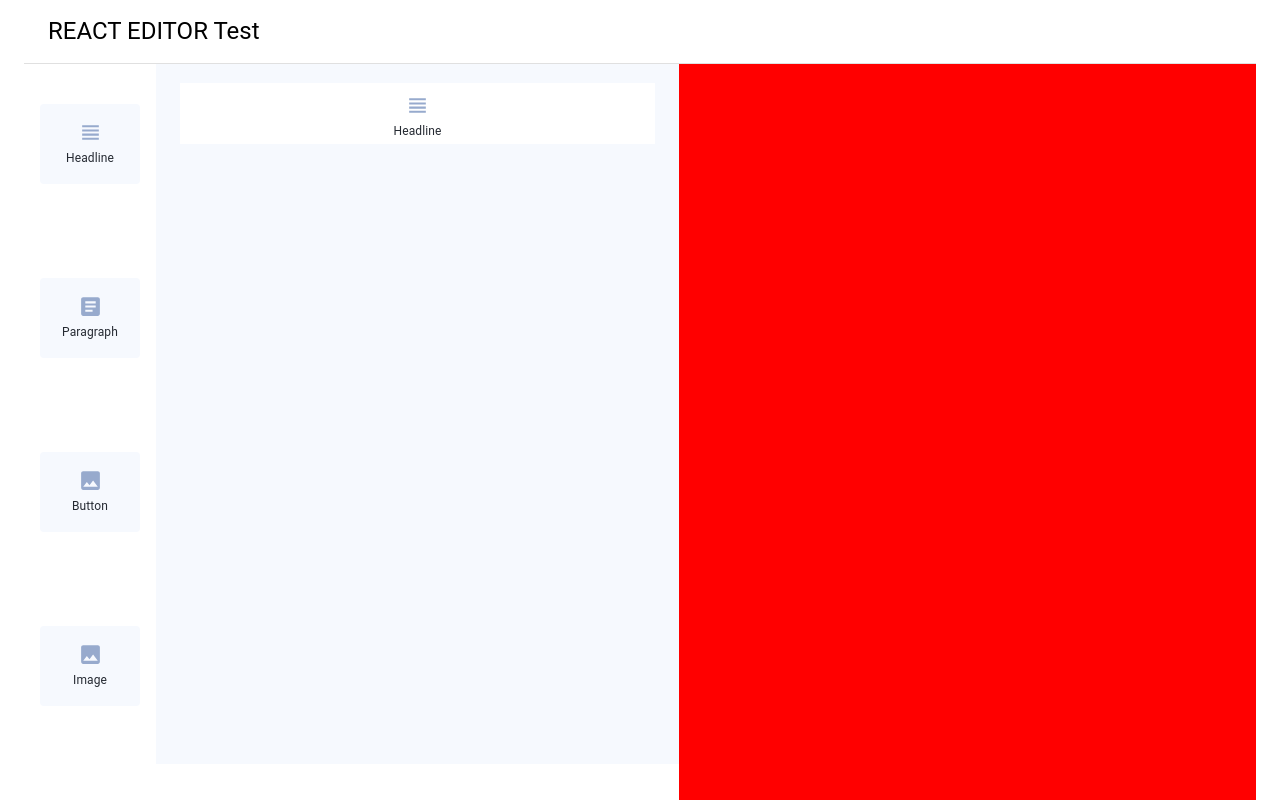
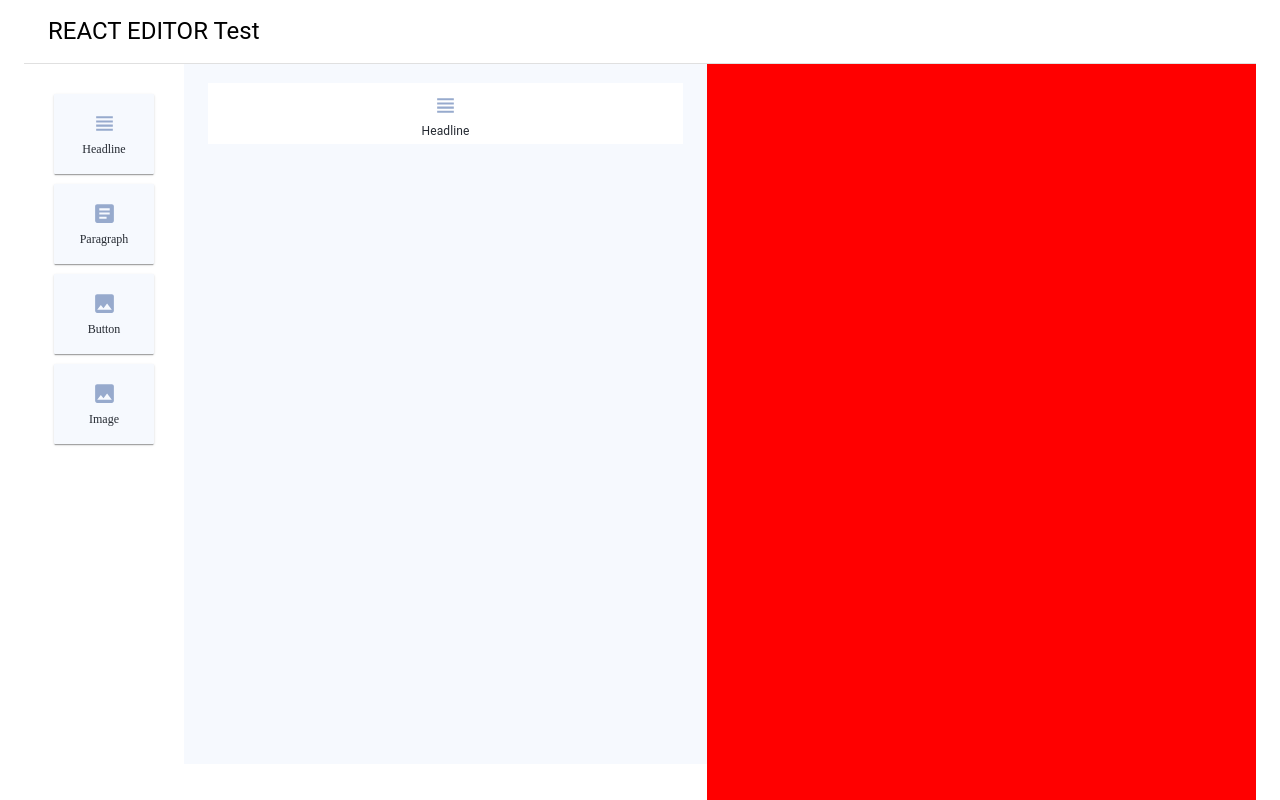
Before and after one commit to DmytroSerdiukov/react-editor, a React (Create React App) app: page / in a window 1280 px wide. Built offline with nearby package versions, Linux system fonts and the light colour scheme.

Commit message:
refactor: Toolbar container styles, TB Item styleS

```diff
--- a/src/components/ToolBar/Item.tsx
+++ b/src/components/ToolBar/Item.tsx
@@ -1,14 +1,12 @@
 import React, { FC } from "react";
-import ListItemButton from "@mui/material/ListItemButton";
-import ListItemIcon from "@mui/material/ListItemIcon";
-import ListItemText from "@mui/material/ListItemText";
 import { ICONS } from "./Icons";
 import { IItemProps } from "./types";
+import Paper from "@mui/material/Paper";
 
 const Item: FC<IItemProps> = ({ title }): JSX.Element => {
   return (
-    <ListItemButton
-      sx={{
+    <Paper
+      style={{
         width: 100,
         height: 80,
         display: "flex",
@@ -16,22 +14,17 @@ const Item: FC<IItemProps> = ({ title }): JSX.Element => {
         alignItems: "center",
         justifyContent: "center",
         backgroundColor: "#F6F9FE",
-        margin: 1,
-        paddingTop: 2,
+        padding: "15px 10px",
         borderRadius: 1,
+        cursor: "pointer",
       }}
     >
-      <ListItemIcon
-        sx={{ display: "flex", justifyContent: "center", alignItems: "center" }}
-      >
-        {ICONS[title]}
-      </ListItemIcon>
-      <ListItemText
-        primary={title}
-        primaryTypographyProps={{ fontSize: "12px", lineHeight: "18px" }}
-        sx={{ color: "#252A32" }}
-      />
-    </ListItemButton>
+      <div>{ICONS[title]}</div>
+
+      <div style={{ color: "#252A32", fontSize: "12px", lineHeight: "18px" }}>
+        {title}
+      </div>
+    </Paper>
   );
 };
 
--- a/src/components/ToolBar/index.tsx
+++ b/src/components/ToolBar/index.tsx
@@ -4,19 +4,11 @@ import { listItems } from "./listItems";
 
 const ToolBar: FC = (): JSX.Element => {
   return (
-    <List
-      component="nav"
-      sx={{
-        paddingLeft: 1,
-        paddingRight: 1,
-        marginTop: 3,
-        width: 270,
-        display: "flex",
-        flexWrap: "wrap",
-      }}
-    >
-      {listItems}
-    </List>
+    <div style={{ padding: 30, width: 270 }}>
+      <div style={{ gap: 10, display: "flex", flexWrap: "wrap" }}>
+        {listItems}
+      </div>
+    </div>
   );
 };
 
```
